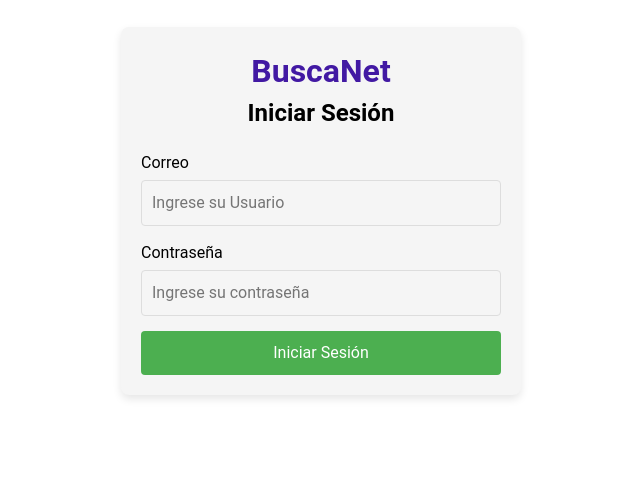
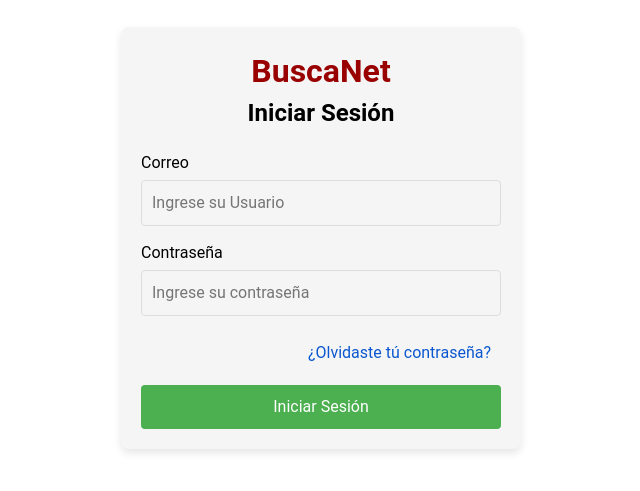
Before and after one commit to nikyuher/Buscador, a Vue app in the folder BuscadorEmpresas/: page /Login in a window 1280 px wide. Shown: the part 173-664 px from the top of the page, without its empty margins (319-959 px from the left). Built offline with nearby package versions, Linux system fonts and the light colour scheme.

Commit message:
Inicio diseño y funciones cambiar contraseña

```diff
--- a/BuscadorEmpresas/src/components/InterfasUsuario.vue
+++ b/BuscadorEmpresas/src/components/InterfasUsuario.vue
@@ -21,7 +21,6 @@ const cambiarComponente = (componente: string) => {
       <p @click="cambiarComponente('ListaEmpresas')">Mis empresas</p>
     </div>
     <div class="contenido">
-      <!-- Muestra el componente correspondiente según la opción seleccionada -->
       <div v-if="componenteVisible === 'DatosUsuario'">
         <DatosUsuario></DatosUsuario>
       </div>
--- a/BuscadorEmpresas/src/components/LoginComp.vue
+++ b/BuscadorEmpresas/src/components/LoginComp.vue
@@ -1,32 +1,3 @@
-<template>
-  <div class="cont-form">
-    <div class="login-container">
-      <div class="header-name">
-        <RouterLink to="/">
-          <h1>BuscaNet</h1>
-        </RouterLink>
-      </div>
-      <h2>Iniciar Sesión</h2>
-      <form @submit.prevent="login">
-        <div class="input-group">
-          <label for="nombre">Correo</label>
-          <input type="nombre" id="nombre" v-model="nombre" placeholder="Ingrese su Usuario" required />
-        </div>
-
-        <div class="input-group">
-          <label for="password">Contraseña</label>
-          <input type="password" id="password" v-model="password" placeholder="Ingrese su contraseña" required />
-        </div>
-
-        <button type="submit" :disabled="loading">
-          {{ loading ? "Iniciando sesión..." : "Iniciar Sesión" }}
-        </button>
-
-        <div v-if="errorMessage" class="error-message">{{ errorMessage }}</div>
-      </form>
-    </div>
-  </div>
-</template>
 
 <script setup lang="ts">
 import { ref } from 'vue';
@@ -49,9 +20,9 @@ const login = async () => {
 
     if (success) {
       if (loginStore.usuario?.rol) {
-        router.push('/PanelAdmin'); // Redirige a la página de administración si es admin
+        router.push('/PanelAdmin');
       } else {
-        router.push('/'); // Redirige a la página de usuarios normales
+        router.push('/');
       }
     } else {
       errorMessage.value = 'Credenciales incorrectas. Inténtalo nuevamente.';
@@ -64,16 +35,74 @@ const login = async () => {
 };
 </script>
 
+<template>
+  <div class="cont-form">
+    <div class="login-container">
+      <div class="header-name">
+        <RouterLink to="/">
+          <h1>BuscaNet</h1>
+        </RouterLink>
+      </div>
+      <h2>Iniciar Sesión</h2>
+      <form @submit.prevent="login">
+        <div>
+          <div class="input-group">
+            <label for="nombre">Correo</label>
+            <input type="nombre" id="nombre" v-model="nombre" placeholder="Ingrese su Usuario" required />
+          </div>
+
+          <div class="input-group">
+            <label for="password">Contraseña</label>
+            <input type="password" id="password" v-model="password" placeholder="Ingrese su contraseña" required />
+          </div>
+        </div>
+        <div class="changePassword">
+          <span class="obj2">¿Olvidaste tú contraseña?</span>
+        </div>
+        <div>
+          <button type="submit" :disabled="loading">
+            {{ loading ? "Iniciando sesión..." : "Iniciar Sesión" }}
+          </button>
+        </div>
+
+        <div v-if="errorMessage" class="error-message">{{ errorMessage }}</div>
+      </form>
+    </div>
+  </div>
+</template>
+
 <style scoped>
+.changePassword {
 
-.header-name a{
-  color: rgb(66, 25, 163);
+  display: flex;
+  margin-bottom: 10px;
+  color: #0b57d0;
+  padding: 5px;
+  justify-content:end;
+  flex-wrap: wrap;
+}
+
+.obj1, .obj2{
+  padding: 5px;
+  cursor: pointer;
+}
+
+.obj1:hover, .obj2:hover {
+  border-radius: 10px;
+  background-color: rgba(87, 187, 201, 0.205);
+
+}
+
+
+.header-name a {
+  color: #990000;
   text-decoration: none;
   text-align: center;
 }
 
 .cont-form {
-  padding: 200px;
+  margin: 200px auto;
+
 }
 
 .login-container {
```
